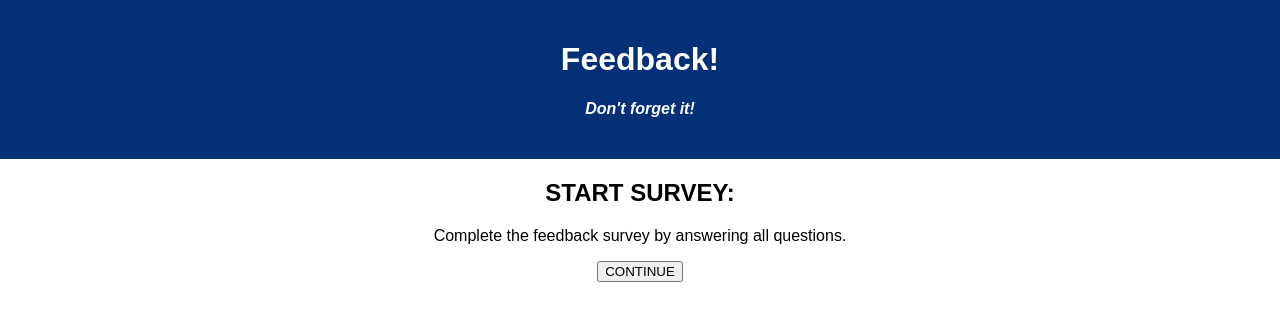
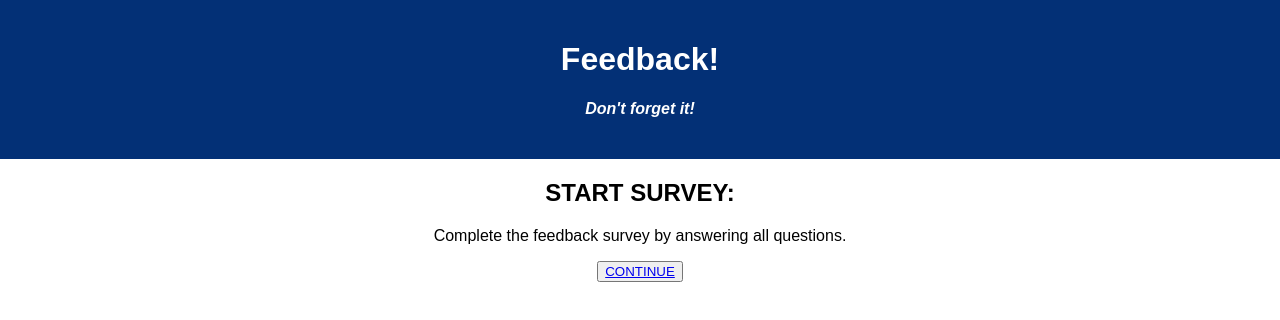
Before and after one commit to min-dles/weekend-redux-feedback-loop, a React (Create React App) app: page /comments in a window 1280 px wide. Shown: the top 320 px of the page. Built offline with nearby package versions, Linux system fonts and the light colour scheme.

Commit message:
figured out btn issue & validated input

```diff
--- a/src/components/App/App.jsx
+++ b/src/components/App/App.jsx
@@ -23,14 +23,17 @@ function App() {
 
         <Route exact path="/">
           <Home />
+          <button><Link to="/feeling">CONTINUE</Link></button>
         </Route>
 
         <Route exact path="/feeling">
           <RateFeeling />
+          <button><Link to="/understanding">CONTINUE</Link></button>
         </Route>
 
         <Route exact path="/understanding">
           <RateUnderstanding />
+          <button><Link to="/support">CONTINUE</Link></button>
         </Route>
 
         <Route exact path="/support">
@@ -39,10 +42,12 @@ function App() {
 
         <Route exact path="/comments">
           <Comments />
+          <button><Link to="/review">CONTINUE</Link></button>
         </Route>
 
         <Route exact path="/review">
           <Review />
+          <button><Link to="/">SUBMIT</Link></button>
         </Route>
 
         <Route exact path="/admin">
--- a/src/components/Home/Home.jsx
+++ b/src/components/Home/Home.jsx
@@ -1,20 +1,20 @@
-import { useHistory } from 'react-router-dom';
+// import { useHistory } from 'react-router-dom';
 
 function Home() {
 
-    const history = useHistory();
+    // const history = useHistory();
 
-    const handleClick = (event) => {
-        event.preventDefault();
-        console.log('Button was clicked');
-        history.push('/feeling');
-    }
+    // const handleClick = (event) => {
+    //     event.preventDefault();
+    //     console.log('Button was clicked');
+    //     history.push('/feeling');
+    // }
 
     return (
         <div>
             <h2>START SURVEY:</h2>
             <p>Complete the feedback survey by answering all questions.</p>
-            <button onClick={handleClick}>CONTINUE</button>
+            {/* <button onClick={handleClick}>CONTINUE</button> */}
         </div>
     );
 }
--- a/src/components/RateSupport/RateSupport.jsx
+++ b/src/components/RateSupport/RateSupport.jsx
@@ -4,28 +4,32 @@ import { useState } from 'react';
 
 function RateSupport() {
 
-    const [chooseRating, setChooseRating] = useState('');
+    const [chooseRating, setChooseRating] = useState("");
     const dispatch = useDispatch();
     const history = useHistory();
 
     const handleSubmit = (event) => {
         event.preventDefault();
         console.log('This was user\'s selection:', chooseRating);
-
+        if (chooseRating === "") {
+            alert('Please choose a rating');
+        } else {
             dispatch({
                 type: 'ADD_SUPPORT',
                 payload: chooseRating
             })
+            history.push('/comments');
+        }
     }
 
     return (
-        <div>
+        <form onSubmit={handleSubmit}>
             <h3>How well are you being supported?</h3>
             <p>Using the dropdown list below, choose the option that best corresponds to the overall level of support.</p>
 
-            <form onSubmit={handleSubmit}>
             <label>Choose a rating:</label>
-                <select value={chooseRating} onChange={(event) => {setChooseRating(event.target.value)}}>
+            <select value={chooseRating} onChange={(event) => { setChooseRating(event.target.value) }}>
+                <option value="">**Please choose an option**</option>
                 <option value="1">1 - I don't feel supported.</option>
                 <option value="2">2 - I can ask a question occasionally.</option>
                 <option value="3">3 - Support is somewhat available to me.</option>
@@ -33,8 +37,8 @@ function RateSupport() {
                 <option value="5">5 - Overall, I feel supported in my learning.</option>
                 <option value="6">6 - I feel very supported at this time!</option>
             </select>
+            <button>click</button>
         </form>
-        </div>
     )
 }
 
--- a/src/components/RateUnderstanding/RateUnderstanding.jsx
+++ b/src/components/RateUnderstanding/RateUnderstanding.jsx
@@ -1,4 +1,3 @@
-import { useHistory } from 'react-router-dom';
 import { useDispatch } from 'react-redux';
 import { useState } from 'react';
 
@@ -6,7 +5,6 @@ function RateUnderstanding() {
 
     const [chooseRating, setChooseRating] = useState('');
     const dispatch = useDispatch();
-    // const history = useHistory();
 
     const handleSubmit = (event) => {
         event.preventDefault();
```
Lines whose indentation alone changed are shown as unchanged.
